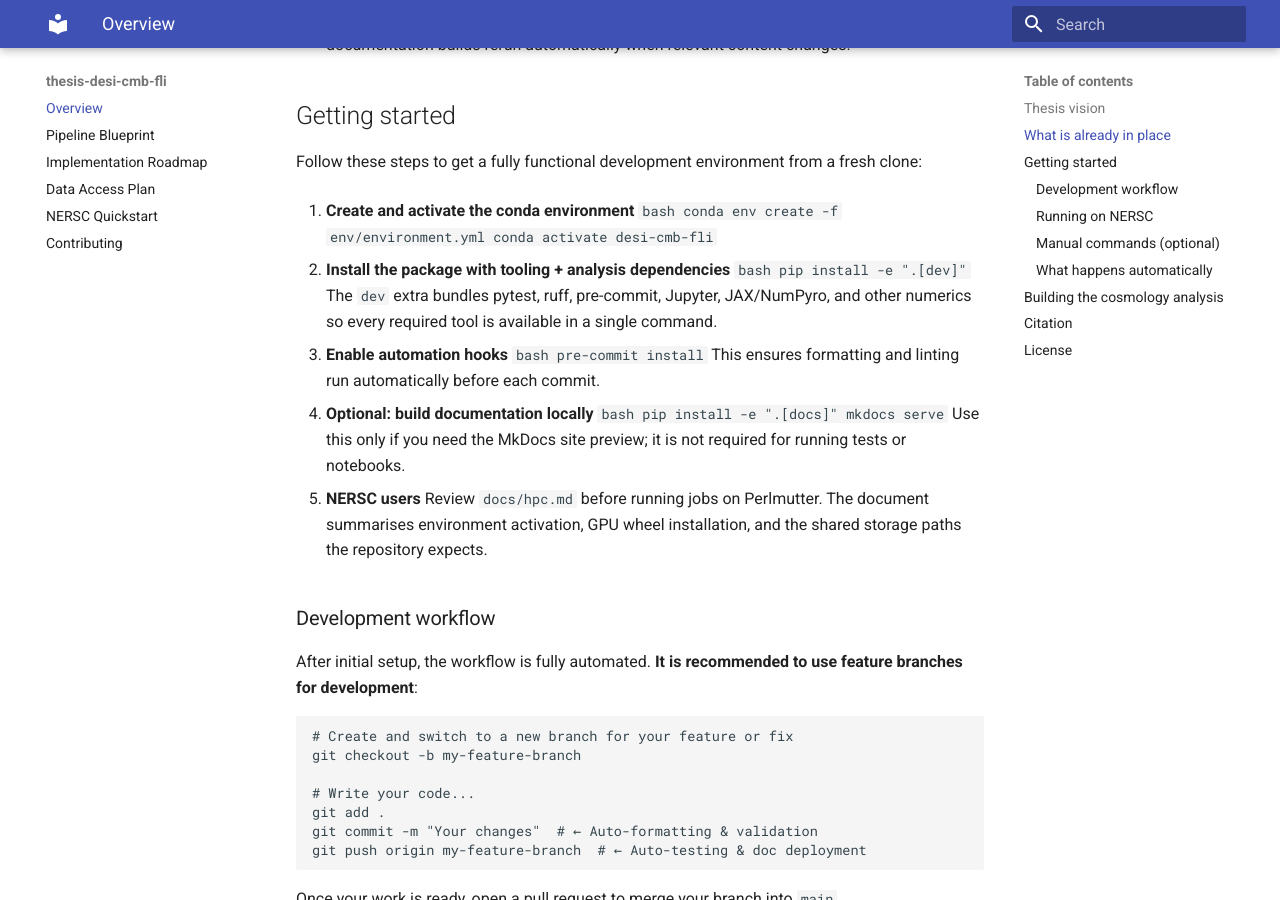
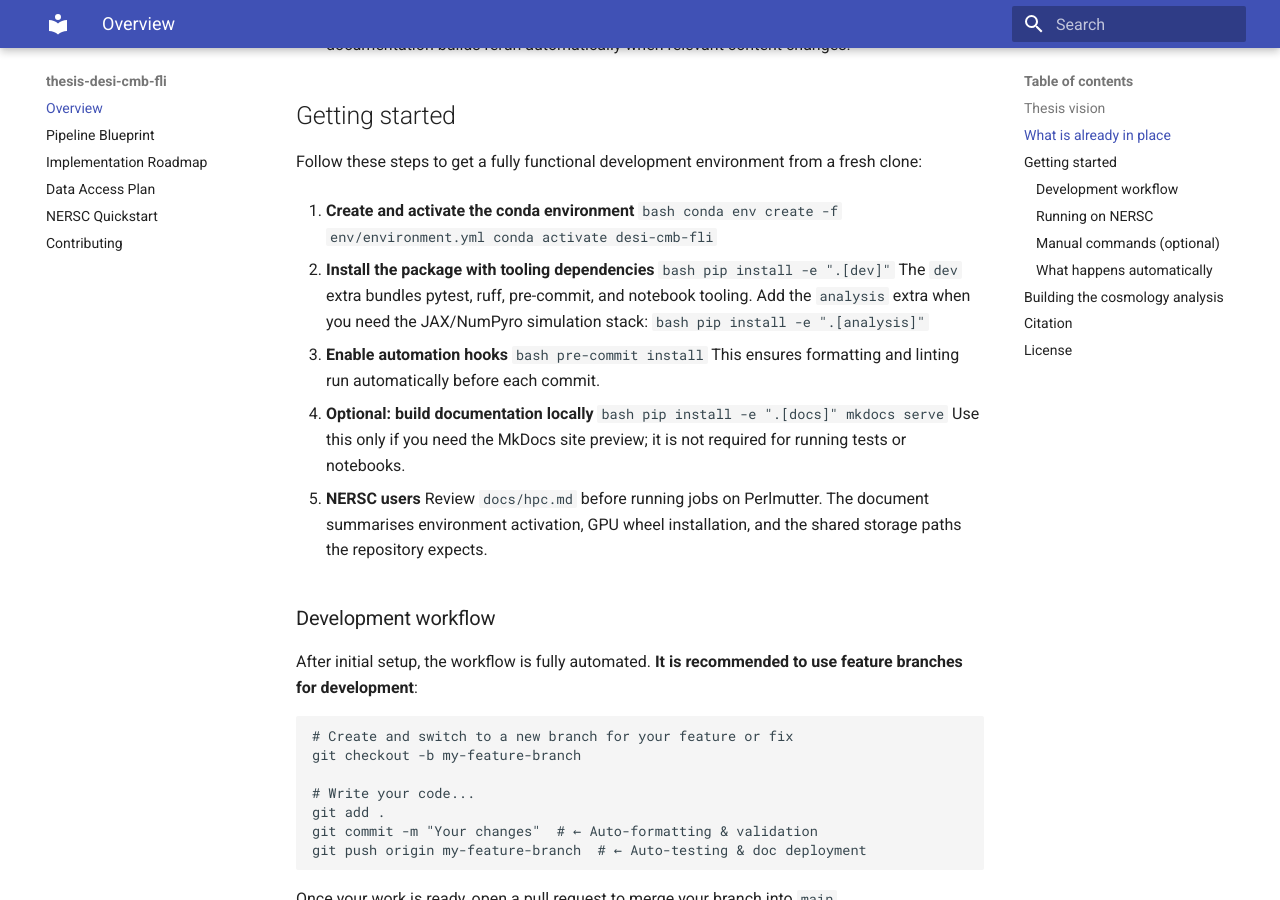
Before and after one commit to Joletaxi19/thesis-desi-cmb-fli, an MkDocs documentation site: the page built from docs/overview.md, in a window 1280 px wide and 900 px high, scrolled down 779 px. Built offline with MkDocs 1.6.1 and Material for MkDocs 9.7.7, drawn with Linux system fonts in a browser that asks for light colours.

Commit message:
better dependencies managment

````diff
--- a/README.md
+++ b/README.md
@@ -34,11 +34,15 @@
   conda activate desi-cmb-fli
   ```
 
-2. **Install the package with tooling + analysis dependencies**
+2. **Install the package with tooling dependencies**
   ```bash
   pip install -e ".[dev]"
   ```
-  The `dev` extra bundles pytest, ruff, pre-commit, Jupyter, JAX/NumPyro, and other numerics so every required tool is available in a single command.
+  The `dev` extra bundles pytest, ruff, pre-commit, and notebook tooling. Add the
+  `analysis` extra when you need the JAX/NumPyro simulation stack:
+  ```bash
+  pip install -e ".[analysis]"
+  ```
 
 3. **Enable automation hooks**
   ```bash
--- a/pyproject.toml
+++ b/pyproject.toml
@@ -47,12 +47,14 @@
   "ipykernel",
   "matplotlib",
   "pandas>=2.1",
+]
+analysis = [
   "jax>=0.4.23",
   "jaxlib>=0.4.23",
   "numpyro>=0.13",
-  "jaxpm>=0.1.6",
-  "jax-cosmo>=0.3.2",
+  "jaxpm==0.1.6",
   "mpi4jax>=0.3.15",
+  "jax-cosmo @ git+https://github.com/DifferentiableUniverseInitiative/jax_cosmo@main",
 ]
 docs = [
   "mkdocs",
````
Also changed, not shown: docs/hpc.md (+1 -1 lines), 1 other file.
